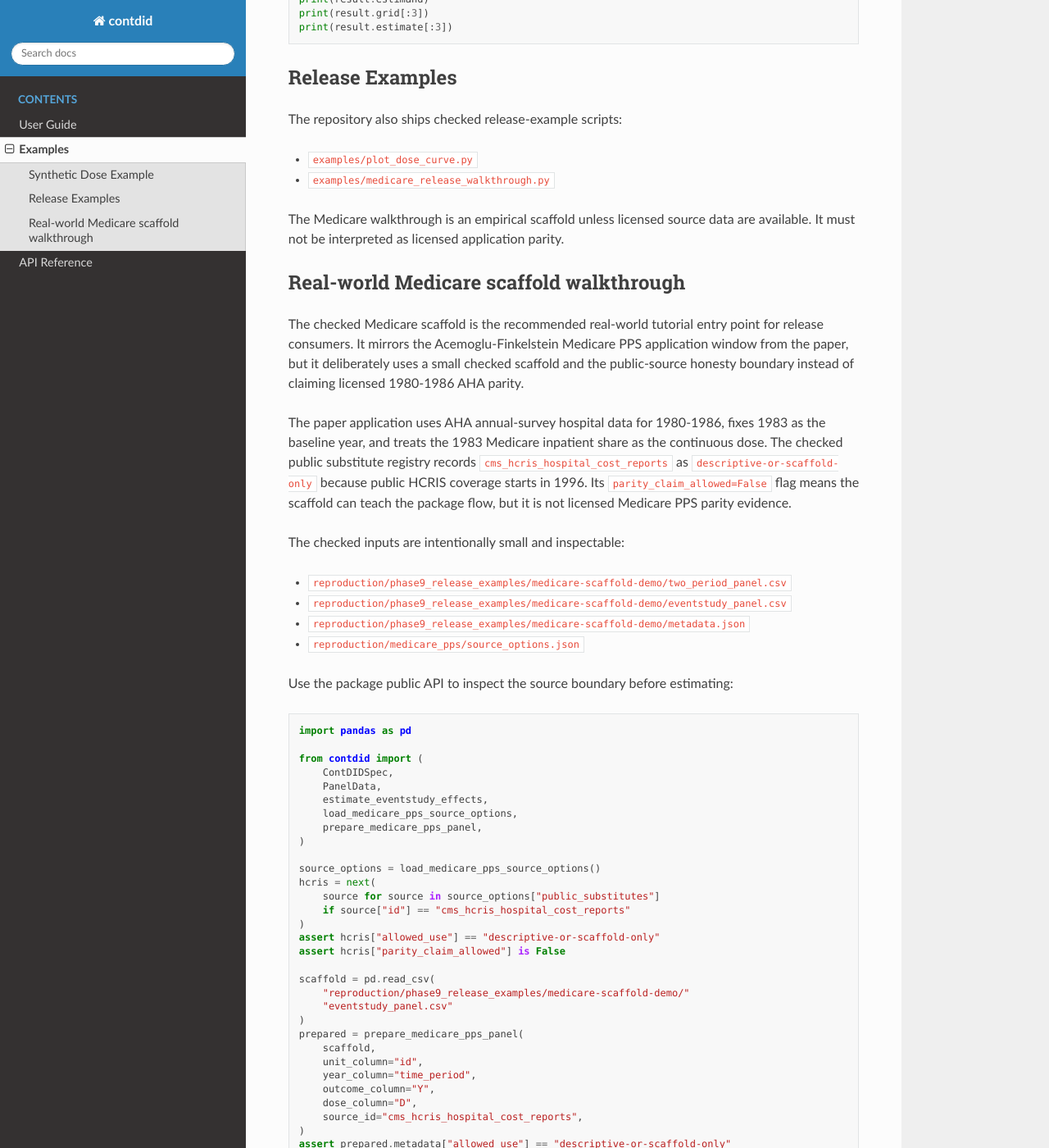
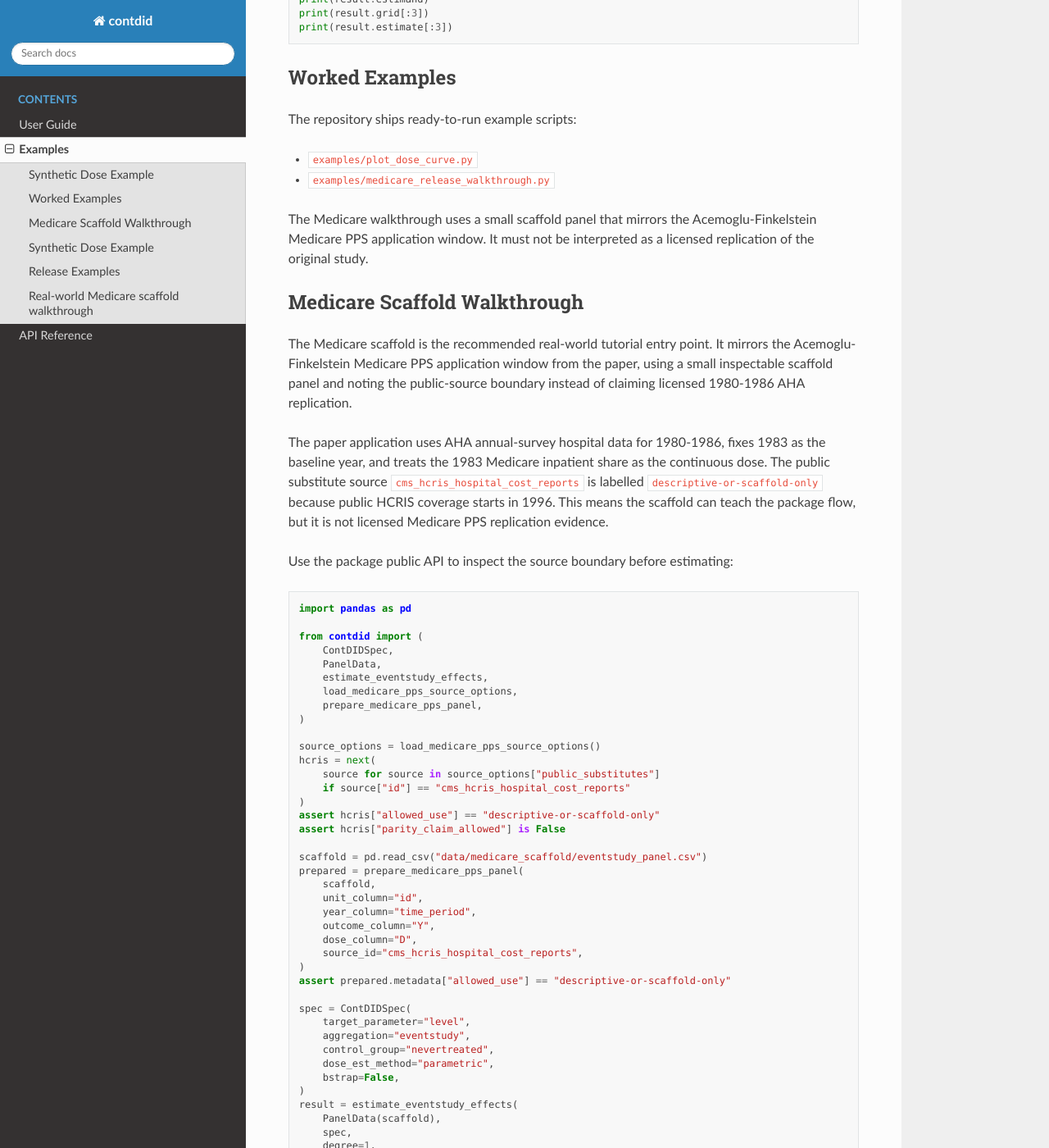
Before and after one commit to gorgeousfish/contdid, a Sphinx documentation site: the page built from docs/examples.rst, in a window 1280 px wide and 1400 px high, scrolled down 557 px. Shown: the whole window at 82% size. Built offline with Sphinx 7.4.7 and the Read the Docs theme 3.1.0, drawn with Linux system fonts in a browser that asks for light colours; some of the changed text lies outside the part shown.

Commit message:
fix: unify package name to contdid, version to 0.1.0, license to AGPL-3.0; add scipy dep; clean internal terms from docs

```diff
--- a/docs/conf.py
+++ b/docs/conf.py
@@ -10,7 +10,7 @@
 project = "contdid"
 author = "Brantly Callaway, Andrew Goodman-Bacon, and Pedro H. C. Sant'Anna"
 copyright = "2026, contdid contributors"
-release = "0.1.0a0"
+release = "0.1.0"
 
 extensions = [
     "sphinx.ext.autodoc",
--- a/docs/examples.rst
+++ b/docs/examples.rst
@@ -1,3 +1,137 @@
+Examples
+========
+
+Synthetic Dose Example
+----------------------
+
+.. code-block:: python
+
+   from contdid import ContDIDSpec, PanelData
+   from contdid import estimate_dose_effects, simulate_contdid_data
+
+   frame = simulate_contdid_data(
+       n=500,
+       num_time_periods=2,
+       num_groups=2,
+       seed=1234,
+   )
+   panel = PanelData(frame=frame)
+   spec = ContDIDSpec(
+       target_parameter="level",
+       aggregation="dose",
+       dose_est_method="parametric",
+       control_group="nevertreated",
+       bstrap=False,
+   )
+
+   result = estimate_dose_effects(panel, spec, degree=1, num_knots=0)
+   print(result.estimand)
+   print(result.grid[:3])
+   print(result.estimate[:3])
+
+Worked Examples
+---------------
+
+The repository ships ready-to-run example scripts:
+
+- ``examples/plot_dose_curve.py``
+- ``examples/medicare_release_walkthrough.py``
+
+The Medicare walkthrough uses a small scaffold panel that mirrors the
+Acemoglu-Finkelstein Medicare PPS application window. It must not be
+interpreted as a licensed replication of the original study.
+
+Medicare Scaffold Walkthrough
+-----------------------------
+
+The Medicare scaffold is the recommended real-world tutorial entry point. It
+mirrors the Acemoglu-Finkelstein Medicare PPS application window from the
+paper, using a small inspectable scaffold panel and noting the public-source
+boundary instead of claiming licensed 1980-1986 AHA replication.
+
+The paper application uses AHA annual-survey hospital data for 1980-1986, fixes
+1983 as the baseline year, and treats the 1983 Medicare inpatient share as the
+continuous dose. The public substitute source
+``cms_hcris_hospital_cost_reports`` is labelled ``descriptive-or-scaffold-only``
+because public HCRIS coverage starts in 1996. This means the scaffold can teach
+the package flow, but it is not licensed Medicare PPS replication evidence.
+
+Use the package public API to inspect the source boundary before estimating:
+
+.. code-block:: python
+
+   import pandas as pd
+
+   from contdid import (
+       ContDIDSpec,
+       PanelData,
+       estimate_eventstudy_effects,
+       load_medicare_pps_source_options,
+       prepare_medicare_pps_panel,
+   )
+
+   source_options = load_medicare_pps_source_options()
+   hcris = next(
+       source for source in source_options["public_substitutes"]
+       if source["id"] == "cms_hcris_hospital_cost_reports"
+   )
+   assert hcris["allowed_use"] == "descriptive-or-scaffold-only"
+   assert hcris["parity_claim_allowed"] is False
+
+   scaffold = pd.read_csv("data/medicare_scaffold/eventstudy_panel.csv")
+   prepared = prepare_medicare_pps_panel(
+       scaffold,
+       unit_column="id",
+       year_column="time_period",
+       outcome_column="Y",
+       dose_column="D",
+       source_id="cms_hcris_hospital_cost_reports",
+   )
+   assert prepared.metadata["allowed_use"] == "descriptive-or-scaffold-only"
+
+   spec = ContDIDSpec(
+       target_parameter="level",
+       aggregation="eventstudy",
+       control_group="nevertreated",
+       dose_est_method="parametric",
+       bstrap=False,
+   )
+   result = estimate_eventstudy_effects(
+       PanelData(scaffold),
+       spec,
+       degree=1,
+       num_knots=0,
+       base_period=1983,
+   )
+
+   display_table = result.to_frame()
+   print(display_table)
+
+   markdown_table = result.to_markdown(include_caption=True, digits=3)
+   print(markdown_table)
+
+To generate output tables and figures, run:
+
+.. code-block:: bash
+
+   python3 examples/medicare_release_walkthrough.py
+
+That script writes Markdown and JSON output files while preserving the
+``descriptive-or-scaffold-only`` label and the
+``cms_hcris_hospital_cost_reports`` source boundary. Use
+``ContDIDResult.to_frame()`` for notebook tables,
+``ContDIDResult.to_markdown(include_caption=True, digits=3)`` for
+report-ready tables, and ``ContDIDResult.save_plot()`` for a
+PNG that draws the result axis, intervals, bands, zero lines, and
+event-study support markers. Do not relabel the scaffold as licensed Medicare
+PPS replication unless the licensed AHA 1980-1986 inputs are available.
+
+The walkthrough JSON also keeps provenance inspectable for tutorial readers:
+``source_surface`` identifies the data preparation function
+(``prepare_medicare_pps_panel``), while ``package_surfaces`` maps the public
+estimators used (``estimate_dose_effects``, ``estimate_dose_slope_effects``, and
+``estimate_eventstudy_effects``). Inspect those fields as a provenance check
+before reusing the scaffold in another notebook or documentation page.
 Examples
 ========
 
--- a/docs/index.rst
+++ b/docs/index.rst
@@ -1,7 +1,7 @@
-contdid-py documentation
-========================
+contdid documentation
+=====================
 
-``contdid-py`` is the checked Python release surface for
+``contdid`` is the checked Python release surface for
 continuous-treatment Difference-in-Differences estimators. The package keeps
 the public API traceable to the paper contracts, the reference R package, and
 the release verification artifacts in this repository.
```
Also changed, not shown: docs/user-guide.rst (+26 -26 lines), pyproject.toml (+23 -54 lines).
